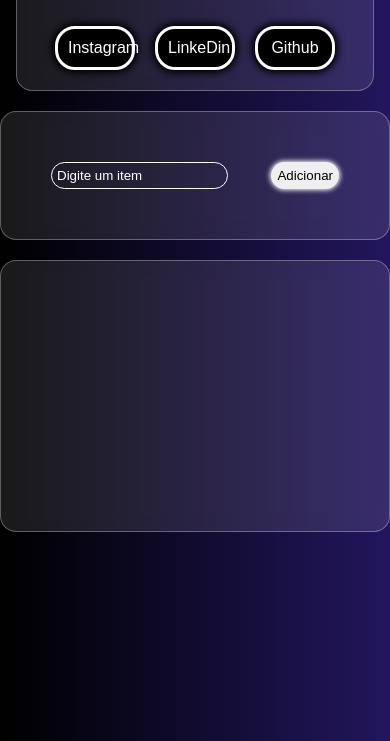
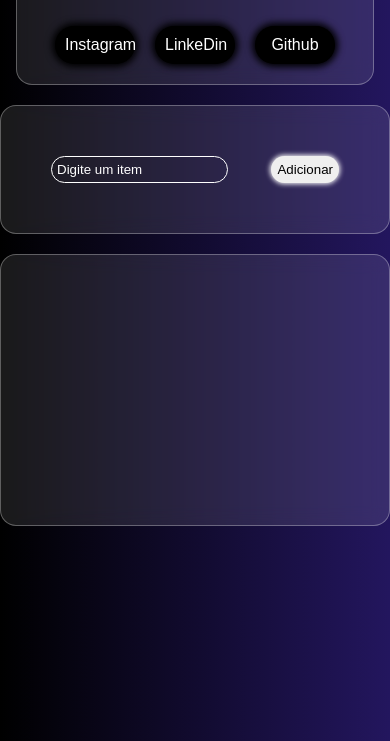
Before and after one commit to danielanonym90/nathali.github.io, a plain HTML site: page index.html in a window 390 px wide. Shown: the part 103-844 px from the top of the page. Drawn offline with Linux system fonts and the light colour scheme.

Commit message:
Update style.css

```diff
--- a/style.css
+++ b/style.css
@@ -134,14 +134,14 @@ header {
     cursor: pointer;
     grid-area: Instagram;
     padding: 10px;
-    border: solid white;
+    border: none;
     margin: 10px;
     border-radius: 20px;
 }
 .LinkeDin {
     grid-area: LinkeDin;
     padding: 10px;
-    border: solid white;
+    border: none;
     margin: 10px;
     border-radius: 20px;
     cursor: pointer;
@@ -149,7 +149,7 @@ header {
 .Github {
     grid-area: Github;
     padding: 10px;
-    border: solid white;
+    border: none;
     margin: 10px;
     border-radius: 20px;
     cursor: pointer;
```
